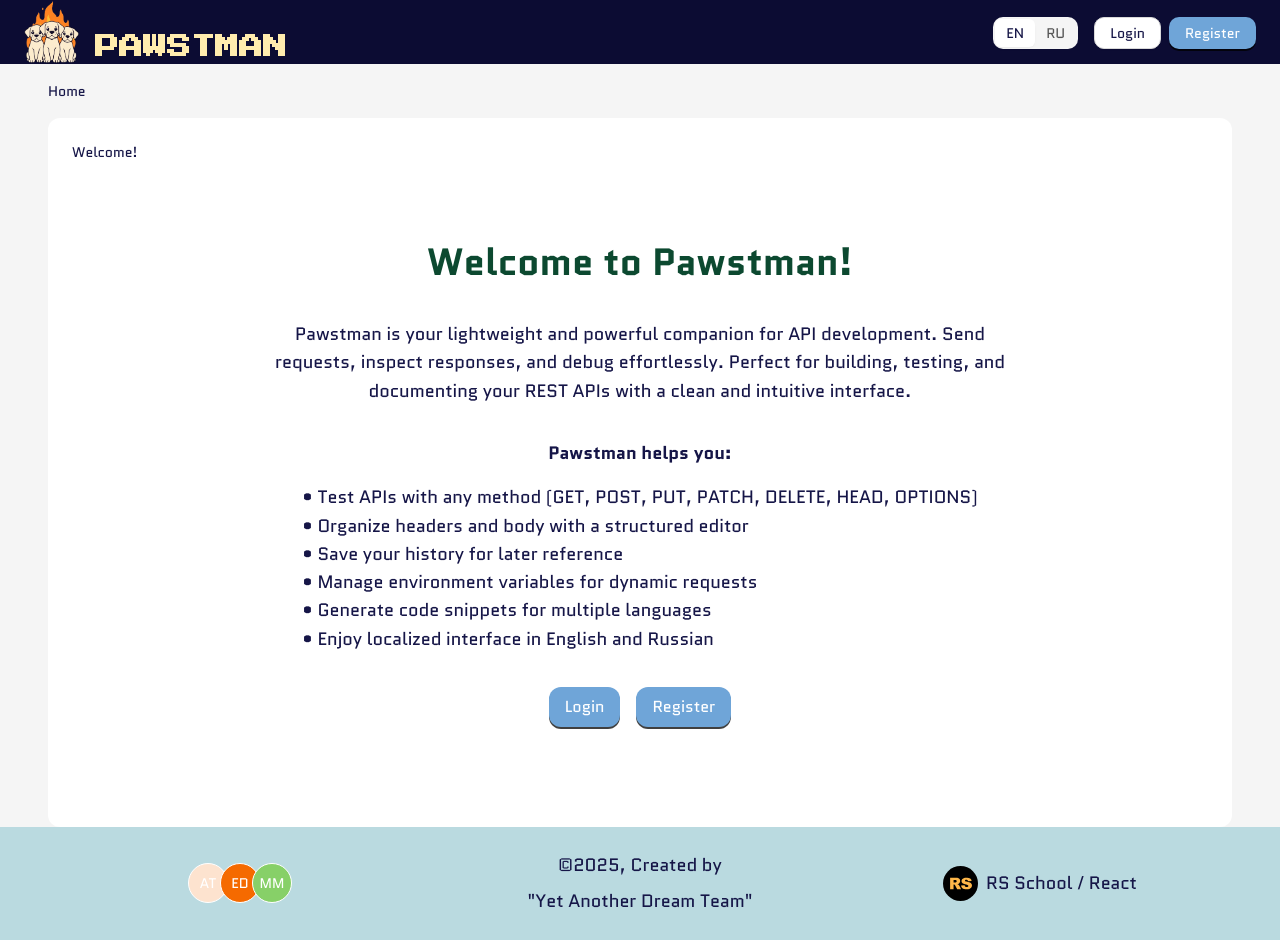
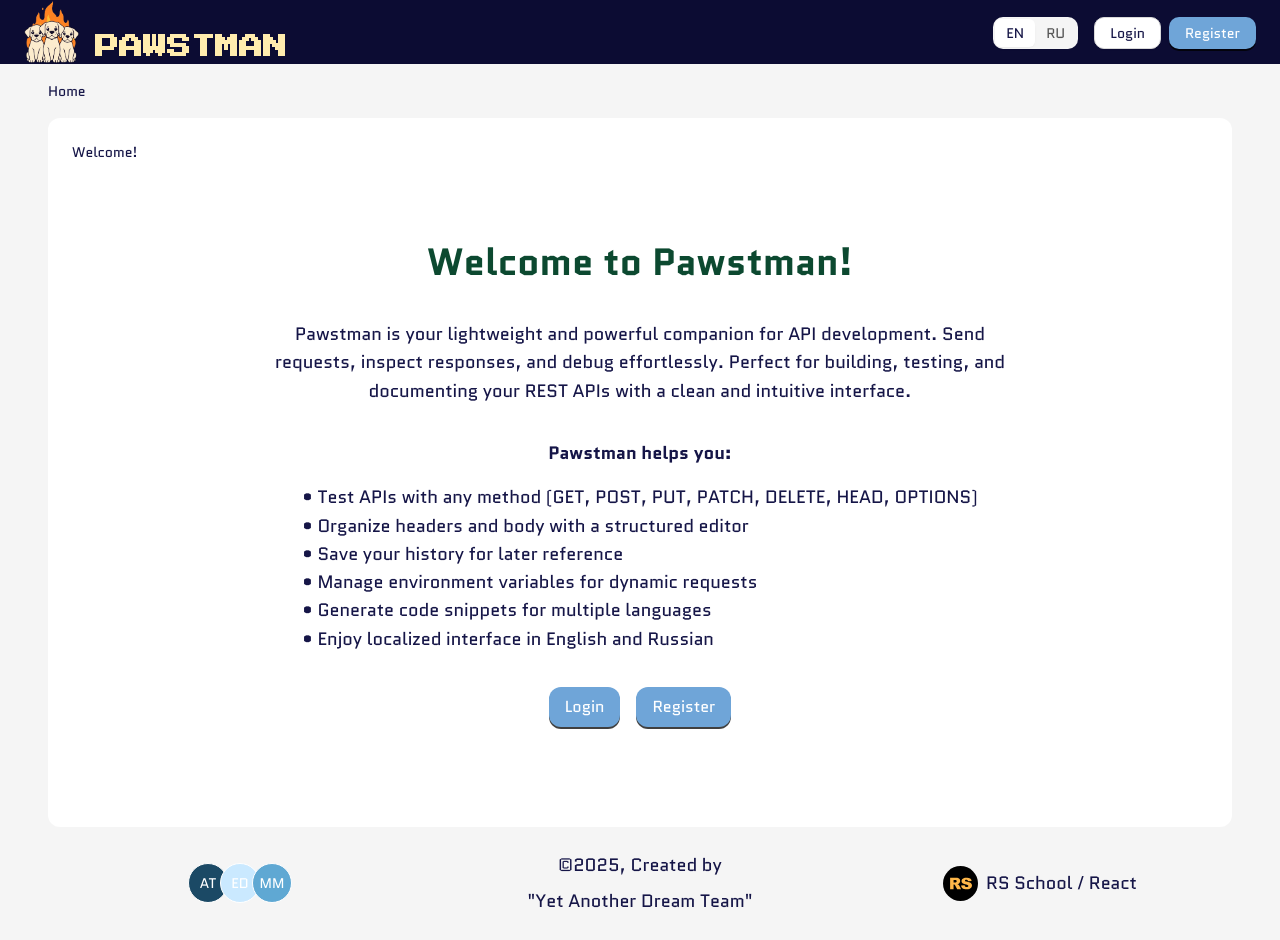
Before and after one commit to Mxmmsv/rest-client-app, a Next.js app: page /en in a window 1280 px wide. Built offline with nearby package versions, Linux system fonts and the light colour scheme; no server answers; what @ant-design/nextjs-registry would draw is missing.

Commit message:
fix: fix footer layout and styles (#50)

```diff
--- a/src/components/footer/Footer.tsx
+++ b/src/components/footer/Footer.tsx
@@ -1,21 +1,22 @@
 'use client';
 
-import { Col, Flex, Row, Typography } from 'antd';
+import { Col, Flex, Layout, Row, Typography } from 'antd';
 import Image from 'next/image';
 const { Text, Link } = Typography;
 import { useTranslations } from 'next-intl';
 
+import { cn } from '@/lib/cn';
+
 import TeamAvatars from './TeamAvatars';
+
+const { Footer: AntFooter } = Layout;
 
 export default function Footer() {
   const t = useTranslations('Footer');
   return (
-    <Row
-      justify="center"
-      align="middle"
-      style={{ padding: '24px 48px', textAlign: 'center' }}
-      gutter={[16, 16]}
-    >
+    <Layout>
+      <AntFooter>
+        <Row justify="center" align="middle" style={{ textAlign: 'center' }} gutter={[20, 20]}>
           <Col xs={24} sm={24} md={24} lg={8} xl={8}>
             <TeamAvatars />
           </Col>
@@ -39,6 +40,11 @@ export default function Footer() {
                 justifyContent: 'center',
                 gap: '8px',
               }}
+              className={cn(
+                'hover:drop-shadow-lg',
+                'hover:[filter:drop-shadow(0_0_4px_var(--color-additional))]',
+                'transition-all duration-300'
+              )}
             >
               <Image
                 width={35}
@@ -51,5 +57,7 @@ export default function Footer() {
             </Link>
           </Col>
         </Row>
+      </AntFooter>
+    </Layout>
   );
 }
--- a/src/components/footer/TeamAvatars.tsx
+++ b/src/components/footer/TeamAvatars.tsx
@@ -3,6 +3,7 @@ import { useTranslations } from 'next-intl';
 import React from 'react';
 
 import { TEAM_MEMBERS } from '@/constants/team';
+import { cn } from '@/lib/cn';
 
 const { Link } = Typography;
 
@@ -12,7 +13,17 @@ function TeamAvatars() {
   return (
     <Avatar.Group shape="circle" size="large">
       {TEAM_MEMBERS.map((member) => (
-        <Link key={member.github} href={member.github} target="_blank" rel="noopener noreferrer">
+        <Link
+          key={member.github}
+          href={member.github}
+          target="_blank"
+          rel="noopener noreferrer"
+          className={cn(
+            'hover:drop-shadow-lg',
+            'hover:[filter:drop-shadow(0_0_4px_var(--color-additional))]',
+            'transition-all duration-300'
+          )}
+        >
           <Tooltip title={t(member.id)} placement="top">
             <Avatar style={{ backgroundColor: member.color }}>{t(member.id + 'Initials')}</Avatar>
           </Tooltip>
--- a/src/constants/team.ts
+++ b/src/constants/team.ts
@@ -3,18 +3,18 @@ export const TEAM_MEMBERS = [
     id: 'alla',
     github: 'https://github.com/AlyaEngineer',
     initials: 'AT',
-    color: '#fde3cf',
+    color: '#1b4965',
   },
   {
     id: 'ekaterina',
     github: 'https://github.com/ek-ole',
     initials: 'ED',
-    color: '#f56a00',
+    color: '#cae9ff',
   },
   {
     id: 'maxim',
     github: 'https://github.com/Mxmmsv',
     initials: 'MM',
-    color: '#87d068',
+    color: '#5fa8d3',
   },
 ];
```
Lines whose indentation alone changed are shown as unchanged.
